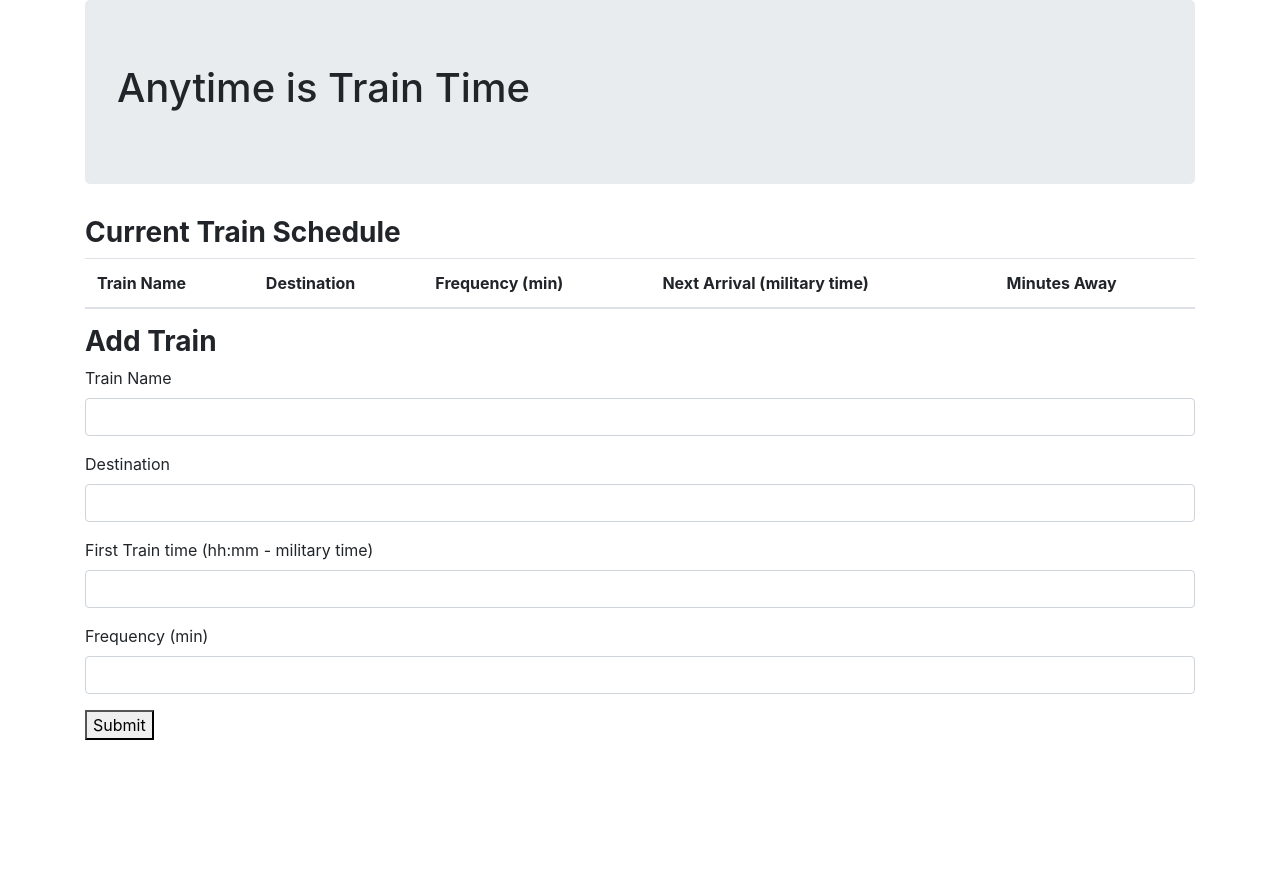
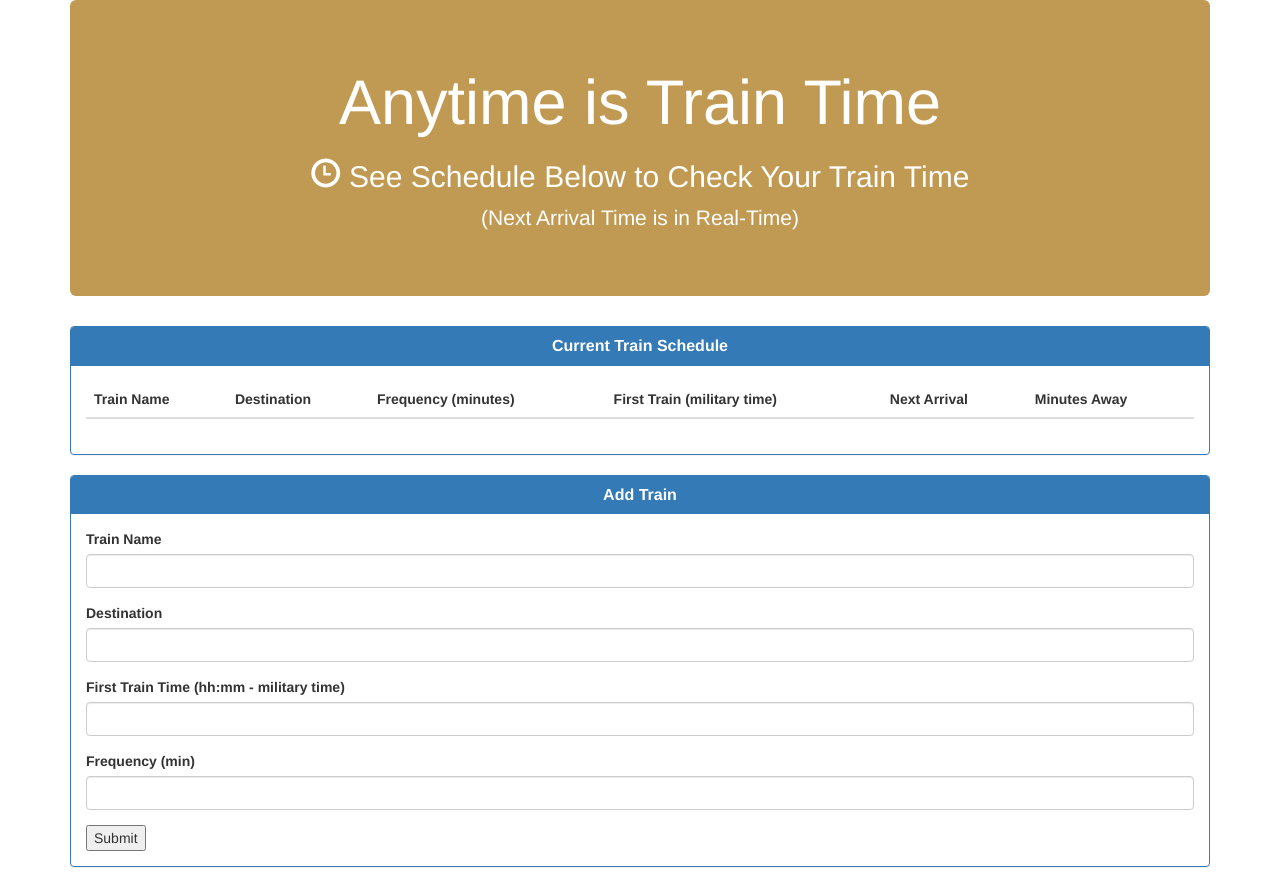
Before and after one commit to juliajyshin/07_firebase, a plain HTML site: page index.html in a window 1280 px wide. Before the commit the page ends 800 px from the top, so only its background shows below. Drawn offline with nearby package versions, Linux system fonts and the light colour scheme; no server answers.

Commit message:
adding site image

```diff
--- a/assets/javascript/logic.js
+++ b/assets/javascript/logic.js
@@ -74,7 +74,7 @@ trainData.ref().on("child_added", function (childSnapshot, prevChildKey) {
 
     // Add train data into the table
     $("#train-table > tbody").append("<tr><td>" + tName + "</td><td>" + tDestination + "</td><td>" +
-        tFrequency + "</td><td>" + tFirstTrain + "</td><td>" + tMinutes + "</td></tr>");
+        tFrequency + "</td><td>" + tFirstTrain + "</td><td>" + tArrival + "</td><td>" + tMinutes + "</td></tr>");
 });
 
 // // Replaces the content in the "Current Train Schedule" div with the new train info
--- a/index.html
+++ b/index.html
@@ -7,11 +7,11 @@
 	<title>Train Time</title>
 
 	<!-- jQuery -->
-	<script src="https://code.jquery.com/jquery-3.2.1.slim.min.js"></script>
+	<script src="https://ajax.googleapis.com/ajax/libs/jquery/3.3.1/jquery.min.js"></script>
 
 	<!-- Bootstrap -->
-	<link rel="stylesheet" href="https://maxcdn.bootstrapcdn.com/bootstrap/4.0.0/css/bootstrap.min.css">
-	<script src="https://maxcdn.bootstrapcdn.com/bootstrap/4.0.0/js/bootstrap.min.js"></script>
+	<link rel="stylesheet" href="https://maxcdn.bootstrapcdn.com/bootstrap/3.3.7/css/bootstrap.min.css">
+	<script src="https://maxcdn.bootstrapcdn.com/bootstrap/3.3.7/js/bootstrap.min.js"></script>
 
 	<!-- Firebase Reference -->
 	<link rel="stylesheet" type="text/css" href="assets/css/style.css">
@@ -30,15 +30,17 @@
 	<div class="container">
 
 		<!-- Jumbotron -->
-		<div class="jumbotron">
-			<h1 class="header-top">Anytime is Train Time</h1>
+		<div class="jumbotron" style="background-color:  #c09a52; color: white">
+			<h1 class="text-center">Anytime is Train Time</h1>
+			<h2 class="text-center"><span class="glyphicon glyphicon-time"></span> See Schedule Below to Check Your Train Time</h2>
+			<p class="text-center">(Next Arrival Time is in Real-Time)</p>
 		</div>
 		<!-- Current Train Schedule-->
 		<div class="row">
 			<div class="col-lg-12">
 				<div class="panel panel-primary">
 					<div class="panel-heading">
-						<h3 class="panel-title">
+						<h3 class="panel-title text-center">
 							<strong>Current Train Schedule</strong>
 						</h3>
 					</div>
@@ -48,8 +50,9 @@
 								<tr>
 									<th>Train Name</th>
 									<th>Destination</th>
-									<th>Frequency (min)</th>
-									<th>Next Arrival (military time)</th>
+									<th>Frequency (minutes)</th>
+									<th>First Train (military time)</th>
+									<th>Next Arrival</th>
 									<th>Minutes Away</th>
 								</tr>
 							</thead>
@@ -62,7 +65,7 @@
 				<!-- Add New Train Here -->
 				<div class="panel panel-primary">
 					<div class="panel-heading">
-						<h3 class="panel-title">
+						<h3 class="panel-title text-center">
 							<strong>Add Train</strong>
 						</h3>
 					</div>
@@ -79,7 +82,7 @@
 								<input class="form-control" id="destination-input" type="text">
 							</div>
 							<div class="form-group">
-								<label for="first-train-input">First Train time (hh:mm - military time)</label>
+								<label for="first-train-input">First Train Time (hh:mm - military time)</label>
 								<input class="form-control" id="first-train-input" type="text">
 							</div>
 							<div class="form-group">
```
Also changed, not shown: assets/img/train-schedule.png (added), 2 other files.
